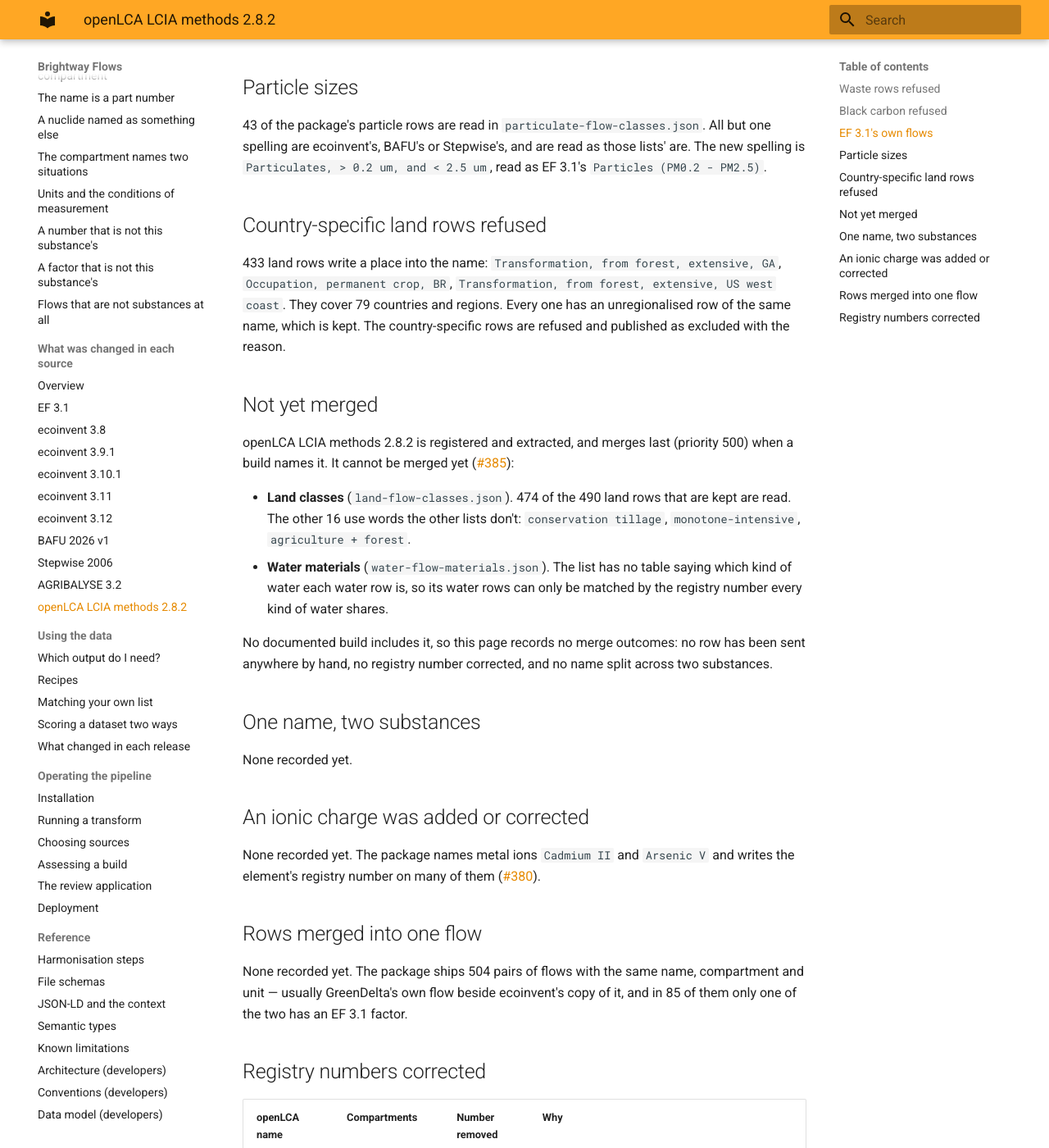
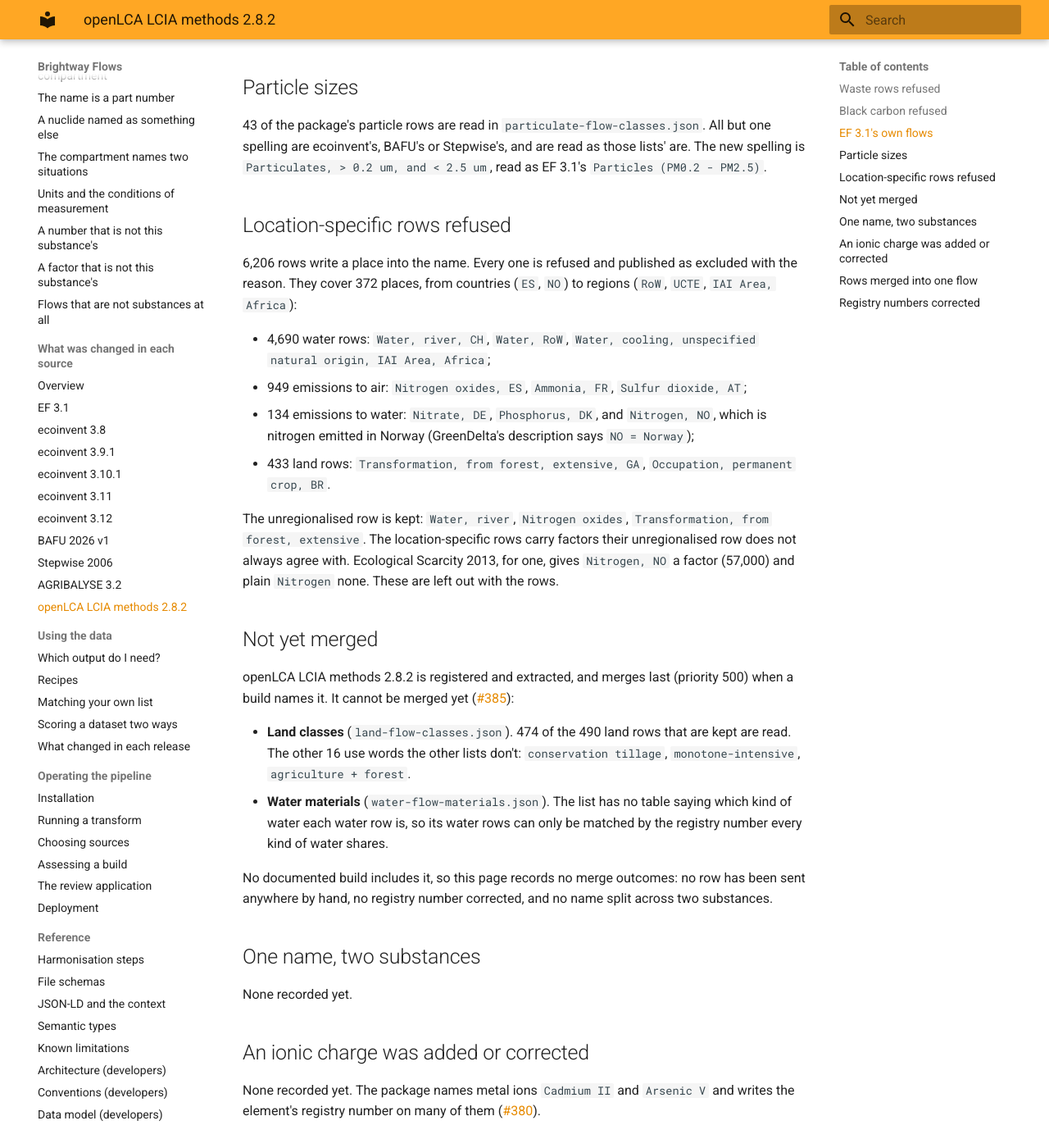
Before and after one commit to brightway-labs/brightway-flows, an MkDocs documentation site: the page built from docs/changes/openlca-2.8.2.md, in a window 1280 px wide and 1400 px high, scrolled down 1814 px. Shown: the whole window at 82% size. Built offline with MkDocs 1.6.1 and Material for MkDocs 9.7.7, drawn with Linux system fonts in a browser that asks for light colours; some of the changed text lies outside the part shown.

Commit message:
Refuse openLCA's 5,773 location-specific water and emission rows
Every openLCA row whose name ends in a place is now refused, as the land rows
already were: 4,690 water rows, 949 emissions to air and 134 emissions to
water, over 372 places. The place is matched against the package's own
locations, and against the region spellings the water tool recognises for the
140 water rows whose region the package does not list. `Nitrogen, NO`
(nitrogen emitted in Norway) is among them, so the nitrogen-gas test no
longer needs an exception for it.

```diff
--- a/docs/changes/openlca-2.8.2.md
+++ b/docs/changes/openlca-2.8.2.md
@@ -77,13 +77,27 @@
 those lists' are. The new spelling is `Particulates, > 0.2 um, and < 2.5 um`,
 read as EF 3.1's `Particles (PM0.2 - PM2.5)`.
 
-## Country-specific land rows refused
+## Location-specific rows refused
 
-433 land rows write a place into the name: `Transformation, from forest,
-extensive, GA`, `Occupation, permanent crop, BR`, `Transformation, from forest,
-extensive, US west coast`. They cover 79 countries and regions. Every one has
-an unregionalised row of the same name, which is kept. The country-specific
-rows are refused and published as excluded with the reason.
+6,206 rows write a place into the name. Every one is refused and published as
+excluded with the reason. They cover 372 places, from countries (`ES`, `NO`)
+to regions (`RoW`, `UCTE`, `IAI Area, Africa`):
+
+- 4,690 water rows: `Water, river, CH`, `Water, RoW`,
+  `Water, cooling, unspecified natural origin, IAI Area, Africa`;
+- 949 emissions to air: `Nitrogen oxides, ES`, `Ammonia, FR`,
+  `Sulfur dioxide, AT`;
+- 134 emissions to water: `Nitrate, DE`, `Phosphorus, DK`, and `Nitrogen, NO`,
+  which is nitrogen emitted in Norway (GreenDelta's description says
+  `NO = Norway`);
+- 433 land rows: `Transformation, from forest, extensive, GA`,
+  `Occupation, permanent crop, BR`.
+
+The unregionalised row is kept: `Water, river`, `Nitrogen oxides`,
+`Transformation, from forest, extensive`. The location-specific rows carry
+factors their unregionalised row does not always agree with. Ecological
+Scarcity 2013, for one, gives `Nitrogen, NO` a factor (57,000) and plain
+`Nitrogen` none. These are left out with the rows.
 
 ## Not yet merged
 
@@ -123,8 +137,3 @@
 | openLCA name | Compartments | Number removed | Why |
 |---|---|---|---|
 | Nitrogen, organic bound | water: all eleven the package uses | 7727-37-9 | that is N₂, the gas that is most of the air; organically bound nitrogen is a measurement over many compounds and no CAS number names it. The gas's two synonyms, `dinitrogen` and `molecular nitrogen`, come off the same rows. Left on, the rows would fuse with nitrogen gas ([#57](https://github.com/brightway-labs/brightway-flows/issues/57)) |
-
-One row keeps the gas's number and should not: `Nitrogen, NO` in unspecified
-water is nitrogen emitted in Norway (GreenDelta's description says
-`NO = Norway`), the same nutrient load with the country written into its name.
-It is left until the place is split off the name, as for the land rows above.
```
Also changed, not shown: 4 other files.
